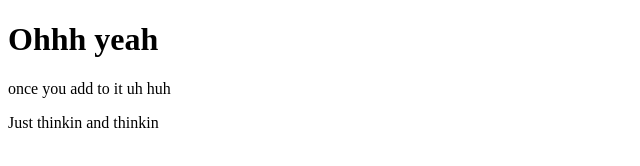
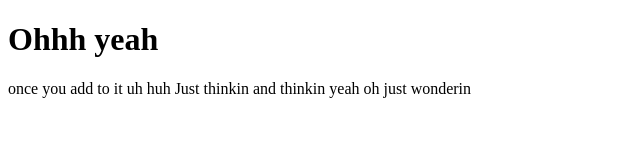
Before and after one commit to morectangles/git-test, a plain HTML site: page index.html in a window 1280 px wide. Shown: the whole page, without its empty margins (0-640 px from the left). Drawn offline with Linux system fonts and the light colour scheme.

Commit message:
Third commit

```diff
--- a/index.html
+++ b/index.html
@@ -2,7 +2,8 @@
 <html>
 <h1>Ohhh yeah</h1>
 <body>
-    <p> once you add to it uh huh</p>
+    <p1> once you add to it uh huh</p1>
     Just thinkin and thinkin
+    <p2>yeah oh just wonderin</p2>
 </body>
 </html>
```
